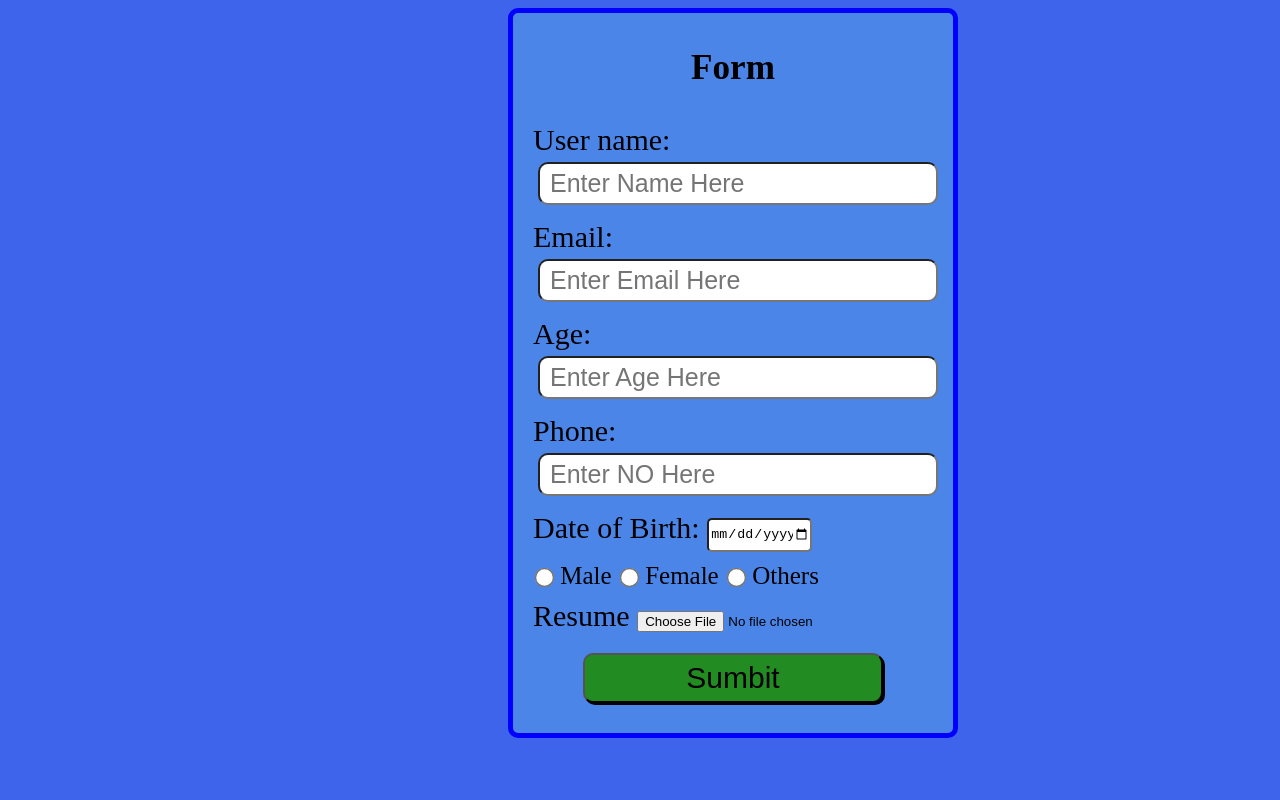
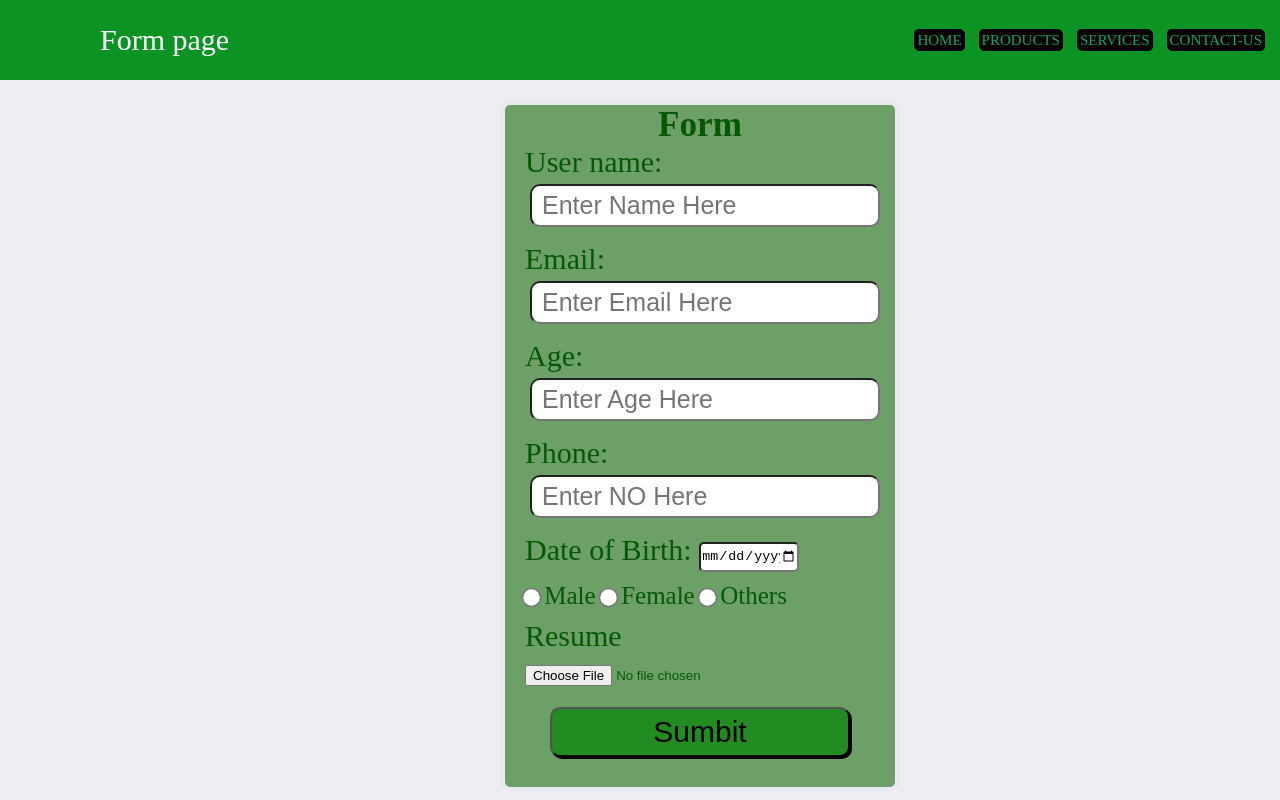
Before and after one commit to Deva1512/UI-React, a plain HTML site: page project.html in a window 1280 px wide. Drawn offline with Linux system fonts and the light colour scheme.

Commit message:
project updated

```diff
--- a/project.css
+++ b/project.css
@@ -1,12 +1,24 @@
+*{
+    margin:0;
+    padding:0;
+    text-decoration: none;
+    list-style: none;
+    box-sizing: border-box;
+}
+body{
+    background:rgb(238, 237, 241);
+
+
+}
 .form{
-    background-color:  rgba(91, 165, 230,.5);
+    background-color:  rgba(19, 108, 7, 0.59);
     width: 400px;
-
+    color:rgb(6, 88, 6);
     font-size: 30px;
     border-style: solid;
     border-radius: 10px;
     border-width: 5px;
-    border-color: blue;
+    border-color: rgb(234, 234, 242);
     margin-left: 500px;
     padding: 0px 20px 10px;
 }
@@ -41,7 +53,7 @@ button{
 
 }
 .radio input{
-    accent-color: blue;
+    accent-color: rgb(11, 112, 40);
     transform: scale(1.5);
     margin-bottom: 15px;
 }
@@ -56,3 +68,40 @@ button{
     padding: 10px 0px 40px ;
 
 }
+nav{
+    background-color: rgb(11, 147, 36);
+    height:80px;
+    width: 100%;
+    margin-bottom: 20px;
+
+}
+label.logo{
+    color:white;
+    font-size: 30px;
+    line-height: 80px;
+    padding:0 100px;
+}
+nav ul{
+
+    float: right;
+    margin-right: 10px;
+
+}
+nav ul li{
+    display: inline-block;
+    line-height: 80px;
+    margin: 0 5px;
+
+
+}
+nav ul li a{
+    color:rgb(19, 166, 93);;
+    font-size: 15px;
+    text-transform: uppercase;
+    border: 3px solid black;
+    border-radius:5px 6px ;
+    background-color: rgb(10, 3, 3);
+}
+a:hover{
+    color:white;
+}
--- a/project.html
+++ b/project.html
@@ -6,7 +6,17 @@
     <title>Document</title>
     <link rel="stylesheet" type="text/css" href="project.css">
 </head>
-<body style="background-color: rgb(63, 100, 236);">
+<body>
+<nav>
+    <label class="logo">Form page</label>
+    <ul>
+        <li><a href="">Home</a></li>
+        <li><a href="">products</a></li>
+        <li><a href="">Services</a></li>
+        <li><a href="">Contact-Us</a></li>
+
+    </ul>
+</nav>
 <div class="form">
     <h3 style="text-align: center;">Form</h3>
     <form>
```
Also changed, not shown: display.html (+9 -5 lines), flex.html (added, +36 -0 lines), position.html (added, +32 -0 lines), images/formbg.jpg (added), images/formbg1.jpg (added), images/formbg2.jpg (added), images/formbg3.jpg (added), images/formbg4.jpg (added).
